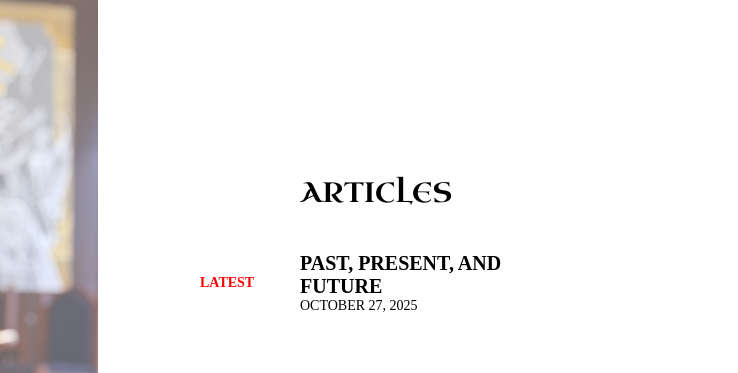
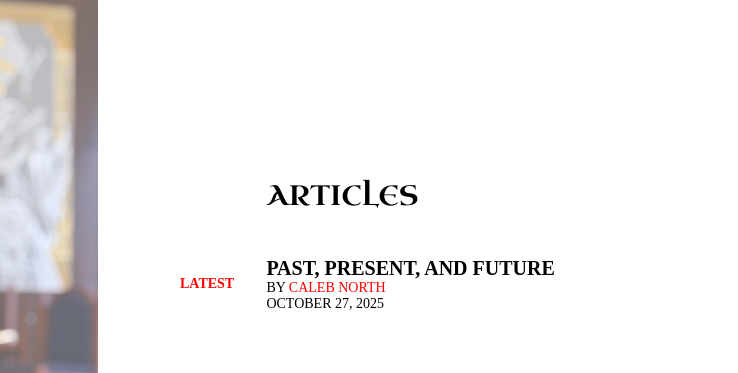
Before and after one commit to calebtnorth/theconvert.blog, a plain HTML site: page index.html in a window 1280 px wide. Shown: the part 160-533 px from the top of the page, 542-1280 px from the left. Drawn offline with Linux system fonts and the light colour scheme; a web font is replaced by a local one.

Commit message:
Added authorship

```diff
--- a/css/article.css
+++ b/css/article.css
@@ -250,6 +250,10 @@ body
         justify-content: left;
         box-sizing: border-box;
     }
+    #article-overview-details
+    {
+        flex-direction: column !important;
+    }
     #article-download
     {
         margin-right: calc(var(--p-text-font-size) * 2) !important;
--- a/css/global.css
+++ b/css/global.css
@@ -1,7 +1,7 @@
 *
 {
     /* Global Variables */
-    --site-padding:         10vh;
+    --site-padding:         5vw;
 
     --animation-time:       333ms;
     --icon-size:            24px;
--- a/css/index.css
+++ b/css/index.css
@@ -32,7 +32,7 @@ SOFTWARE.
     --section-hpadding:     0%;
 
     --entry-vpadding:       7.5px;
-    --entry-hpadding:       25%;
+    --entry-hpadding:       20%;
 }
 
 #body-content
@@ -192,6 +192,21 @@ SOFTWARE.
     font-size: var(--h3-title-font-size);
     font-weight: 700;
 }
+.entry-body-details
+{
+    display: flex;
+    flex-direction: column;
+    justify-content: center;
+    align-items: left;
+}
+.entry-body-details *
+{
+    padding-right: var(--p-text-font-size) !important;
+}
+.entry-author-name
+{
+    color: red !important;
+}
 
 /* New Text */
 .entry-new
--- a/data/articles/ppf/article.xml
+++ b/data/articles/ppf/article.xml
@@ -2,6 +2,7 @@
     <head>
         <date>October 27, 2025</date>
         <title>Past, Present, and Future</title>
+        <author>Caleb North</author>
         <subtitle></subtitle>
     </head>
     <body>
--- a/data/dummy/article.xml
+++ b/data/dummy/article.xml
@@ -2,6 +2,7 @@
     <head>
         <date>Jan 01, 2001</date>
         <title>Dummy Title</title>
+        <author>Caleb North</author>
         <subtitle>Neque porro quisquam est qui dolorem ipsum quia dolor sit amet, consectetur, adipisci velit...</subtitle>
     </head>
     <body>
--- a/index.html
+++ b/index.html
@@ -69,7 +69,10 @@ SOFTWARE.
                             <p class="entry-new">LATEST</p>
                             <div class="entry-body">
                                 <h3 class="entry-title">ENTRY TITLE</h3>
-                                <p class="entry-subtitle">ENTRY SUBTITLE</p>
+                                <div class="entry-body-details">
+                                    <p class="entry-author">BY <span class="entry-author-name">FIRST LAST</span></p>
+                                    <p class="entry-date">ENTRY SUBTITLE</p>
+                                </div>
                             </div>
                             <img class="entry-share" src="img/icons/square-share.png" title="Copy link to clipboard">
                         </a>
--- a/js/article.js
+++ b/js/article.js
@@ -39,6 +39,7 @@ fetchArticleXML(`data/${section}/${article}/article.xml`)
         document.getElementById("article-title").innerHTML = title;
         document.getElementsByTagName("title")[0].innerHTML = "The Convert / " + title;
 
+        document.getElementById("article-author-name").innerHTML = dom.getElementsByTagName("author")[0].innerHTML;
         document.getElementById("article-date").innerHTML = dom.getElementsByTagName("date")[0].innerHTML;
 
         // Set the download button
--- a/js/index.js
+++ b/js/index.js
@@ -22,7 +22,7 @@ function addSection(section_title) {
 }
 
 
-function addEntry(url, title, subtitle) {
+function addEntry(url, title, subtitle, author) {
     var element = document.importNode(
         document.querySelector("#entry-template").content, true
     );
@@ -30,7 +30,8 @@ function addEntry(url, title, subtitle) {
     // Set up element
     element.querySelector(".section-entry").href = url;
     element.querySelector(".entry-title").textContent = title.toUpperCase();
-    element.querySelector(".entry-subtitle").textContent = subtitle.toUpperCase();
+    element.querySelector(".entry-date").textContent = subtitle.toUpperCase();
+    element.querySelector(".entry-author-name").textContent = author.toUpperCase();
 
     return element;
 }
@@ -55,7 +56,8 @@ async function fetchArticles() {
             newSection.appendChild(addEntry(
                 `article.html?section=${section.title}&article=${articlePath}`,
                 dom.getElementsByTagName("title")[0].textContent,
-                dom.getElementsByTagName("date")[0].textContent
+                dom.getElementsByTagName("date")[0].textContent,
+                dom.getElementsByTagName("author")[0].textContent
             ));
         }
 
```
Also changed, not shown: article.html (+1 -1 lines), 1 other file.
